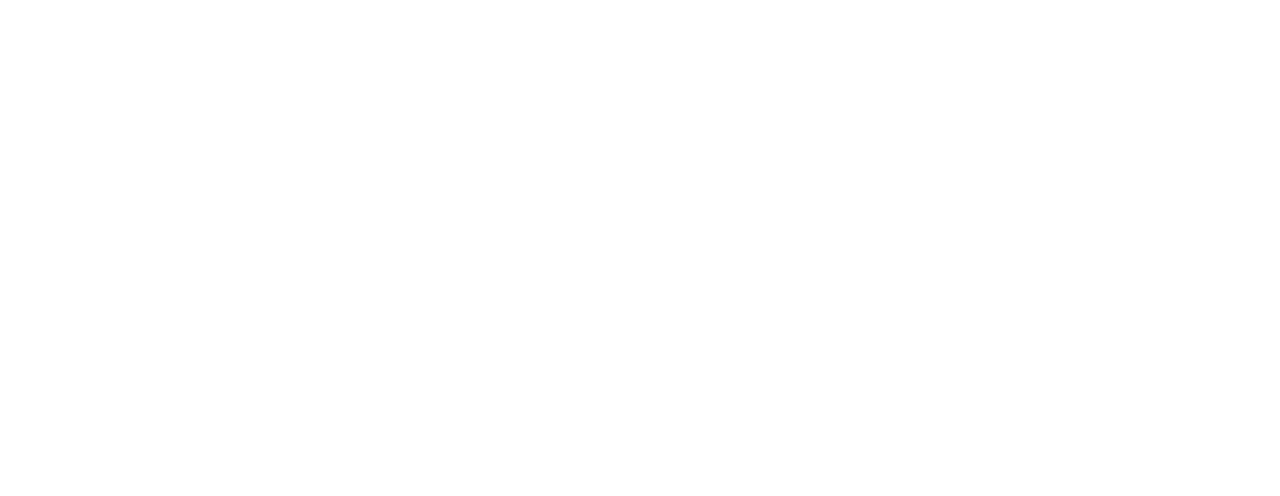
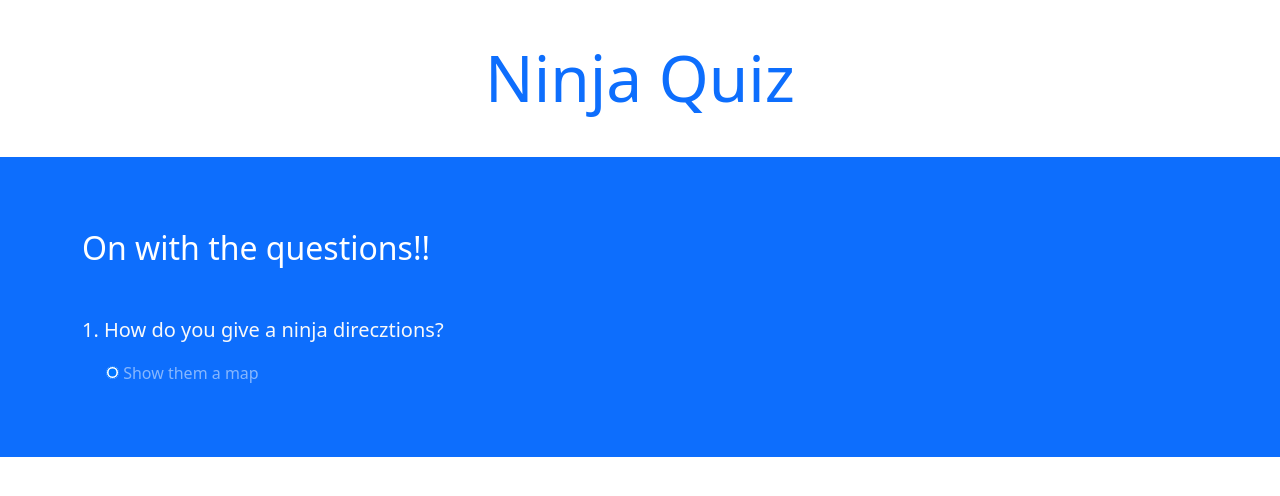
Before and after one commit to jadekstewart3/js_udemy, a plain HTML site: page ninja_quiz/index.html in a window 1280 px wide. Drawn offline with nearby package versions, Linux system fonts and the light colour scheme.

Commit message:
minor change

```diff
--- a/ninja_quiz/index.html
+++ b/ninja_quiz/index.html
@@ -2,9 +2,33 @@
 <head>
   <meta charset="UTF-8">
   <meta name="viewport" content="width=device-width, initial-scale=1.0">
+  <link href="https://cdn.jsdelivr.net/npm/bootstrap@5.3.2/dist/css/bootstrap.min.css" rel="stylesheet"
+    integrity="sha384-T3c6CoIi6uLrA9TneNEoa7RxnatzjcDSCmG1MXxSR1GAsXEV/Dwwykc2MPK8M2HN" crossorigin="anonymous">
   <title>Ninja Quiz</title>
 </head>
 <body>
+  <!-- top section -->
+  <div class="intro py-3 bg-white text-center">
+    <div class="container">
+      <h2 class="text-primary display-3 my-4">Ninja Quiz</h2>
+    </div>
+  </div>
+
+  <!-- quiz section -->
+  <div class="quiz py-4 bg-primary">
+    <div class="container">
+      <h2 class="my-5 text-white">On with the questions!!</h2>
+      <form class="quiz-form text-light">
+        <div class="my-5">
+          <p class="lead font-weight-normal">1. How do you give a ninja direcztions?</p>
+          <div class="form-check my-2 text-white-50">
+            <input type="radio" name="q1" value="A" checked>
+            <label class="form-check-label">Show them a map</label>
+          </div>
+        </div>
+      </form>
+    </div>
+  </div>
   <script src="app.js"></script>
 </body>
 </html>
```
